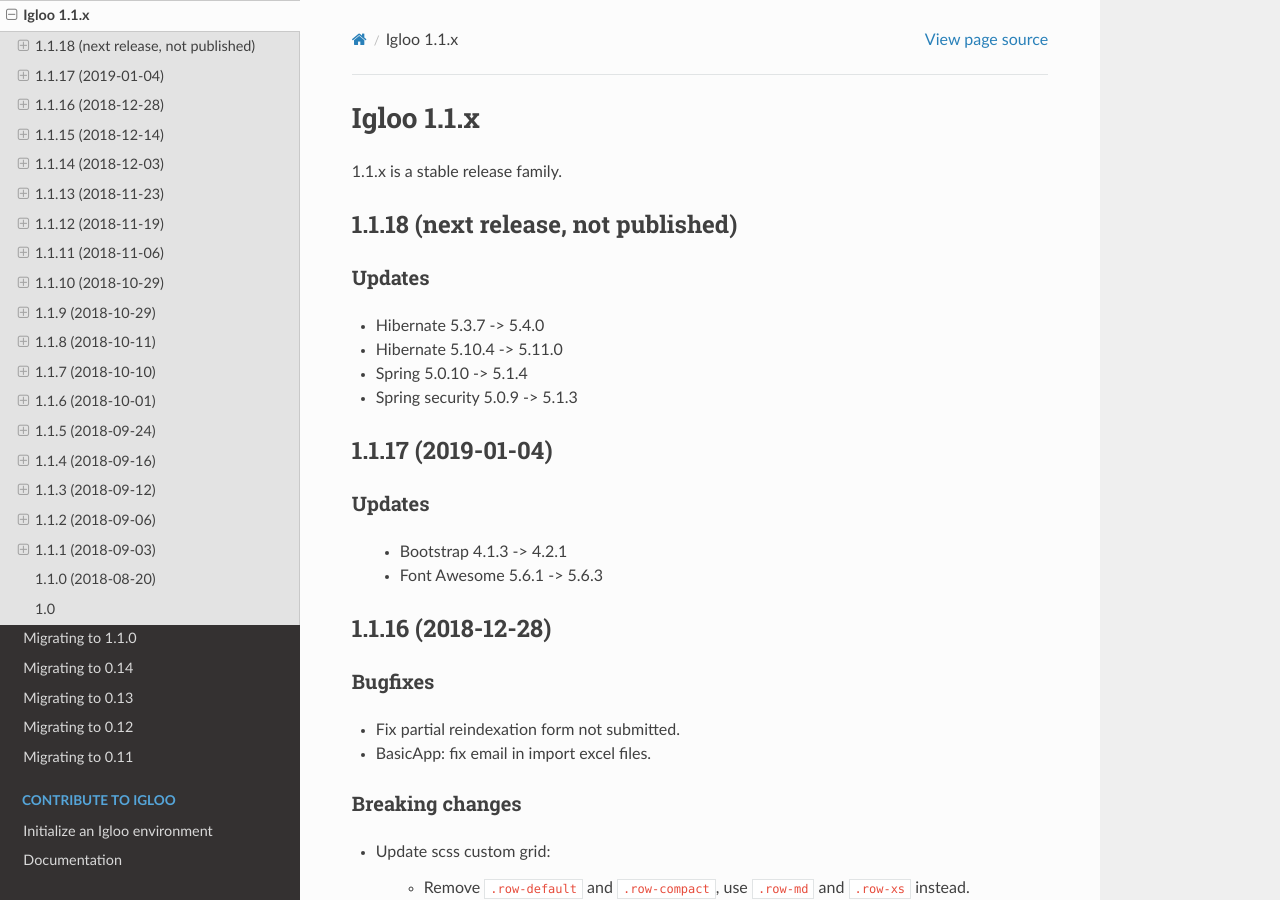
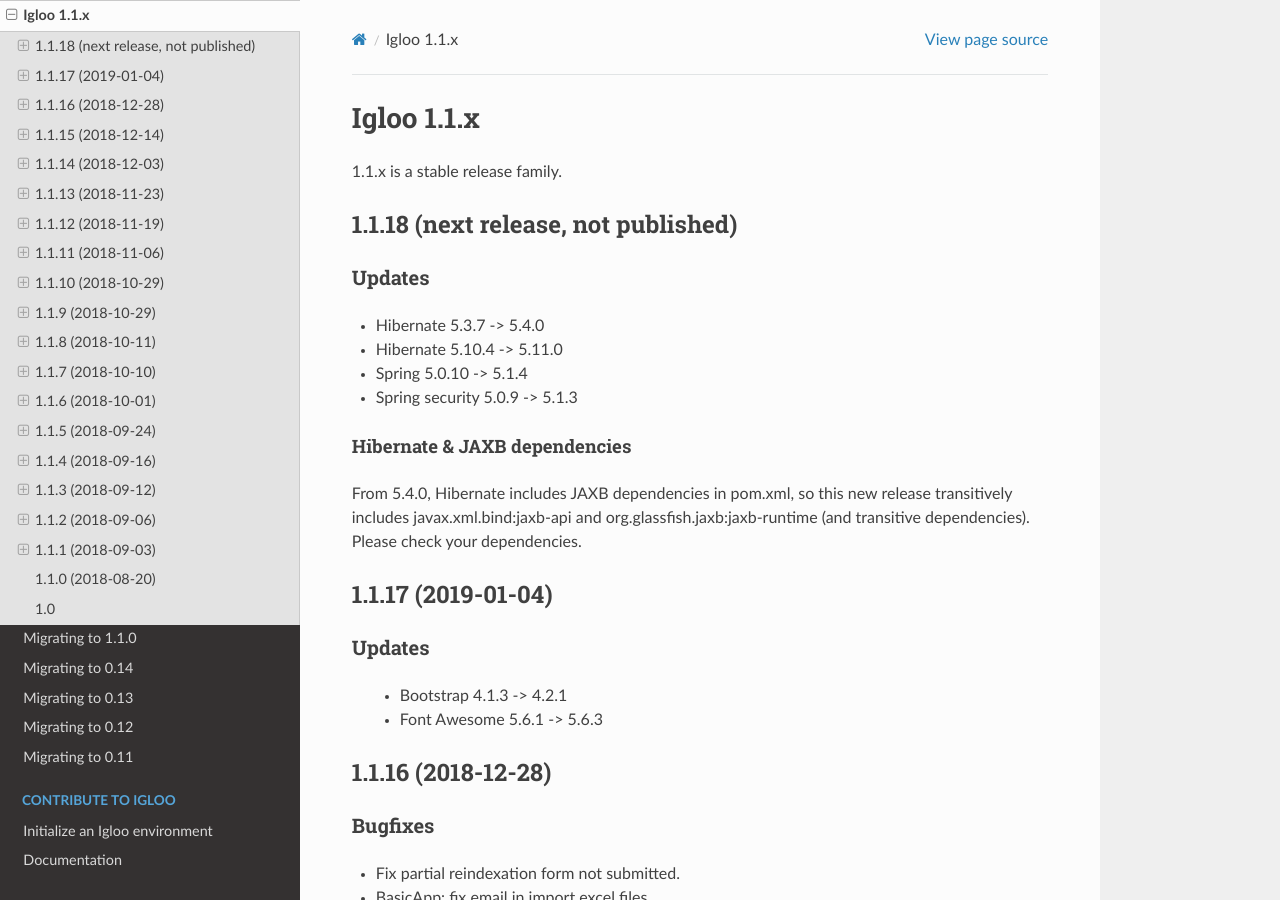
Before and after one commit to igloo-project/igloo-doc, a Sphinx documentation site: the page built from source/release-notes/1.1.x.rst, in a window 1280 px wide and 900 px high. Built offline with Sphinx 7.4.7 and the Read the Docs theme 2.0.0, drawn with Linux system fonts in a browser that asks for light colours.

Commit message:
release 1.1.18: some notes on jaxb dependency

```diff
--- a/source/release-notes/1.1.x.rst
+++ b/source/release-notes/1.1.x.rst
@@ -16,6 +16,13 @@
 * Hibernate 5.10.4 -> 5.11.0
 * Spring 5.0.10 -> 5.1.4
 * Spring security 5.0.9 -> 5.1.3
+
+Hibernate & JAXB dependencies
+-----------------------------
+
+From 5.4.0, Hibernate includes JAXB dependencies in pom.xml, so this new release
+transitively includes javax.xml.bind:jaxb-api and org.glassfish.jaxb:jaxb-runtime
+(and transitive dependencies). Please check your dependencies.
 
 .. _v1.1.17:
 
```
